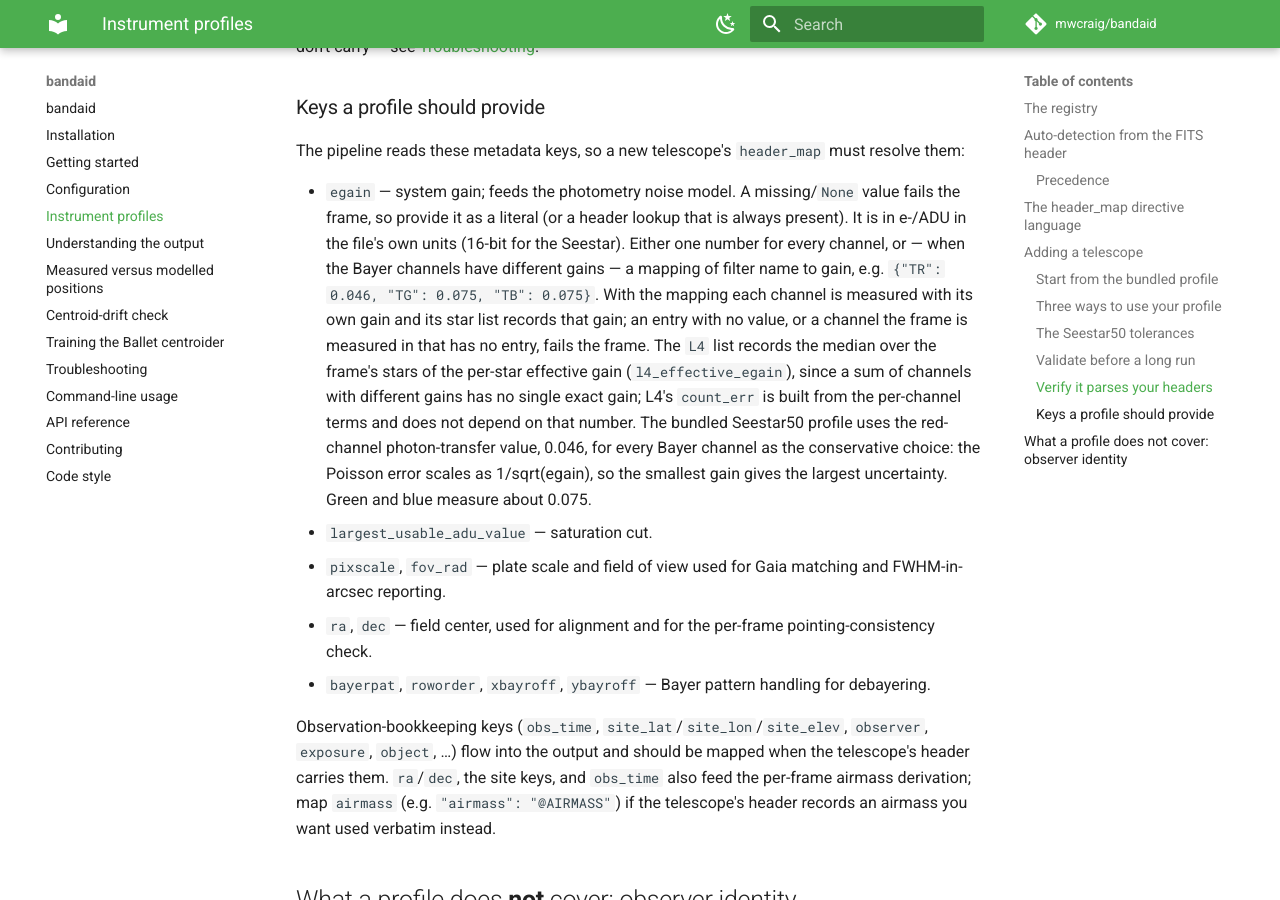
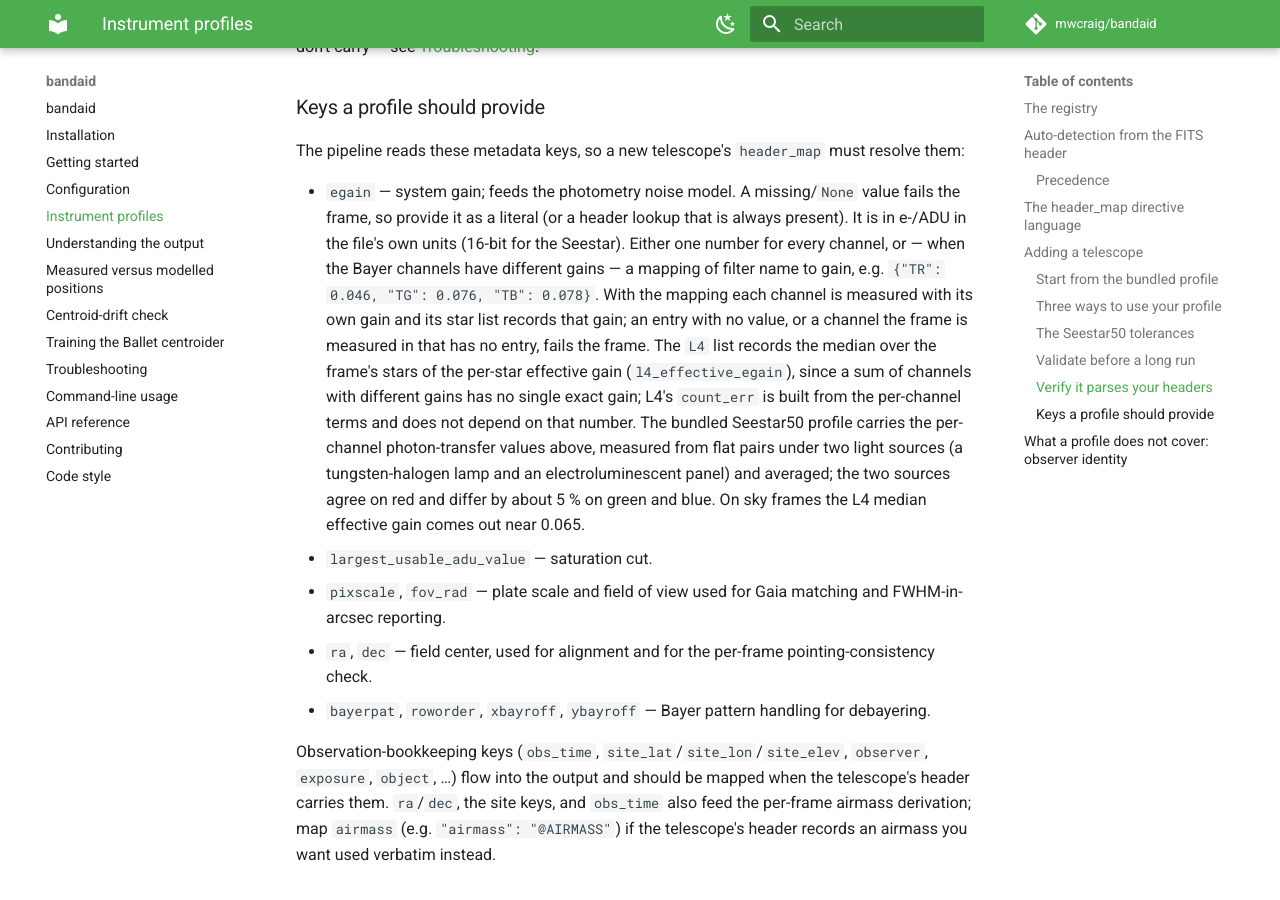
Before and after one commit to mwcraig/bandaid, an MkDocs documentation site: the page built from docs/instrument_profiles.md, in a window 1280 px wide and 900 px high, scrolled down 7603 px. Built offline with MkDocs 1.6.1 and Material for MkDocs 9.7.7, drawn with Linux system fonts in a browser that asks for light colours; comment, search, counter and statistics services are not loaded.

Commit message:
Give the bundled Seestar50 profile one gain per Bayer channel
egain becomes {"TR": 0.046, "TG": 0.076, "TB": 0.078} e-/ADU, the means
of photon-transfer curves measured from flat pairs under a
tungsten-halogen lamp (0.046/0.074/0.076) and an electroluminescent
panel (0.046/0.078/0.079). The profile comment records both sets.

The full-frame reference build in the L4 copied-columns test now names
TR as its filter so it can pick a gain out of the mapping; the columns
it compares do not depend on the gain.

🤖 Generated with [Claude Code](https://claude.com/claude-code)

```diff
--- a/docs/instrument_profiles.md
+++ b/docs/instrument_profiles.md
@@ -375,18 +375,19 @@ resolve them:
     always present). It is in e-/ADU in the file's own units (16-bit for the
     Seestar). Either one number for every channel, or — when the Bayer channels
     have different gains — a mapping of filter name to gain, e.g.
-    `{"TR": 0.046, "TG": 0.075, "TB": 0.075}`. With the mapping each channel is
+    `{"TR": 0.046, "TG": 0.076, "TB": 0.078}`. With the mapping each channel is
     measured with its own gain and its star list records that gain; an entry
     with no value, or a channel the frame is measured in that has no entry,
     fails the frame. The `L4` list
     records the median over the frame's stars of the per-star effective gain
     (`l4_effective_egain`), since a sum of channels with different gains has
     no single exact gain; L4's `count_err` is built from the per-channel terms
-    and does not depend on that number. The bundled Seestar50 profile uses the
-    red-channel photon-transfer value, 0.046, for every Bayer channel as the
-    conservative choice: the Poisson error scales as 1/sqrt(egain), so the
-    smallest gain gives the largest uncertainty. Green and blue measure about
-    0.075.
+    and does not depend on that number. The bundled Seestar50 profile carries
+    the per-channel photon-transfer values above, measured from flat pairs
+    under two light sources (a tungsten-halogen lamp and an electroluminescent
+    panel) and averaged; the two sources agree on red and differ by about 5 %
+    on green and blue. On sky frames the L4 median effective gain comes out
+    near 0.065.
 - `largest_usable_adu_value` — saturation cut.
 - `pixscale`, `fov_rad` — plate scale and field of view used for Gaia matching
     and FWHM-in-arcsec reporting.
```
Also changed, not shown: CHANGELOG.md (+6 -0 lines), 3 other files.
